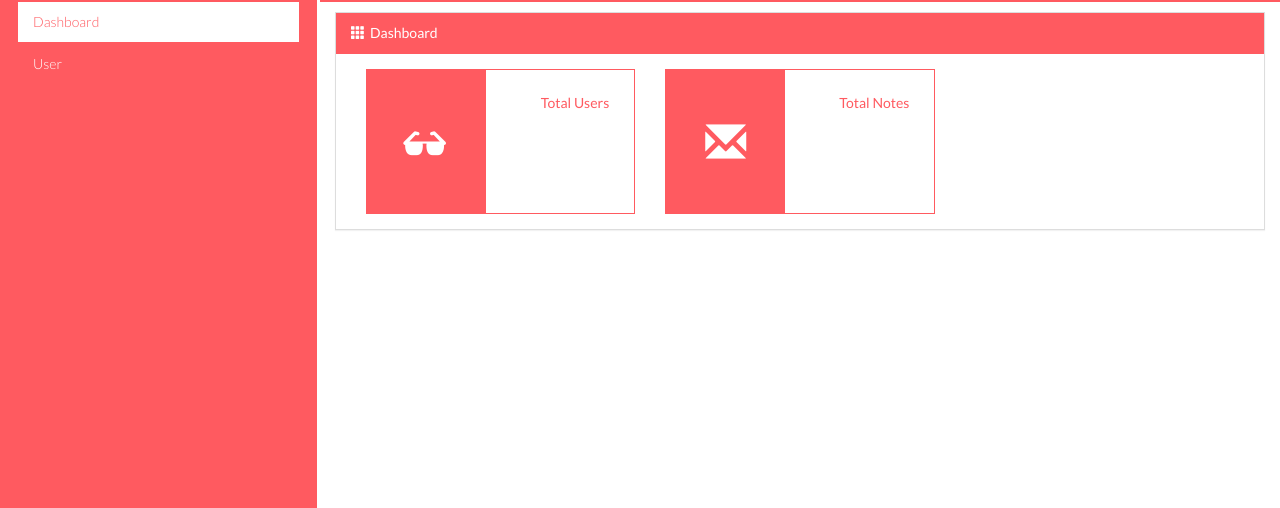
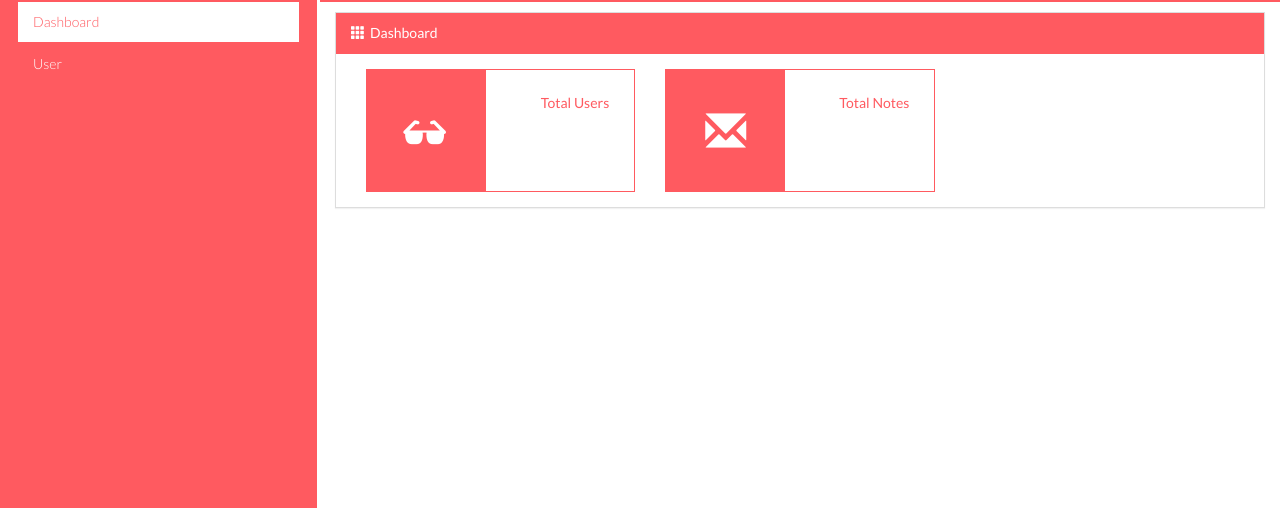
Before and after one commit to WohligTechnology/notes, a PHP site: page / in a window 1280 px wide. Shown: the part 65-573 px from the top of the page. Run offline with PHP 8.4, Linux system fonts and the light colour scheme.

Commit message:
yes only main

```diff
--- a/css/main.css
+++ b/css/main.css
@@ -300,7 +300,7 @@ body {
     font-size: 41px;
     color: white;
     text-align: center;
-    padding: 51px 0;
+    padding: 40px 0;
 }
 
 .box .text {
@@ -308,7 +308,7 @@ body {
 }
 
 .box h3 {
-    font-size: 70px;
+    font-size: 50px;
     font-weight: 100;
     text-align: center;
 }
```
